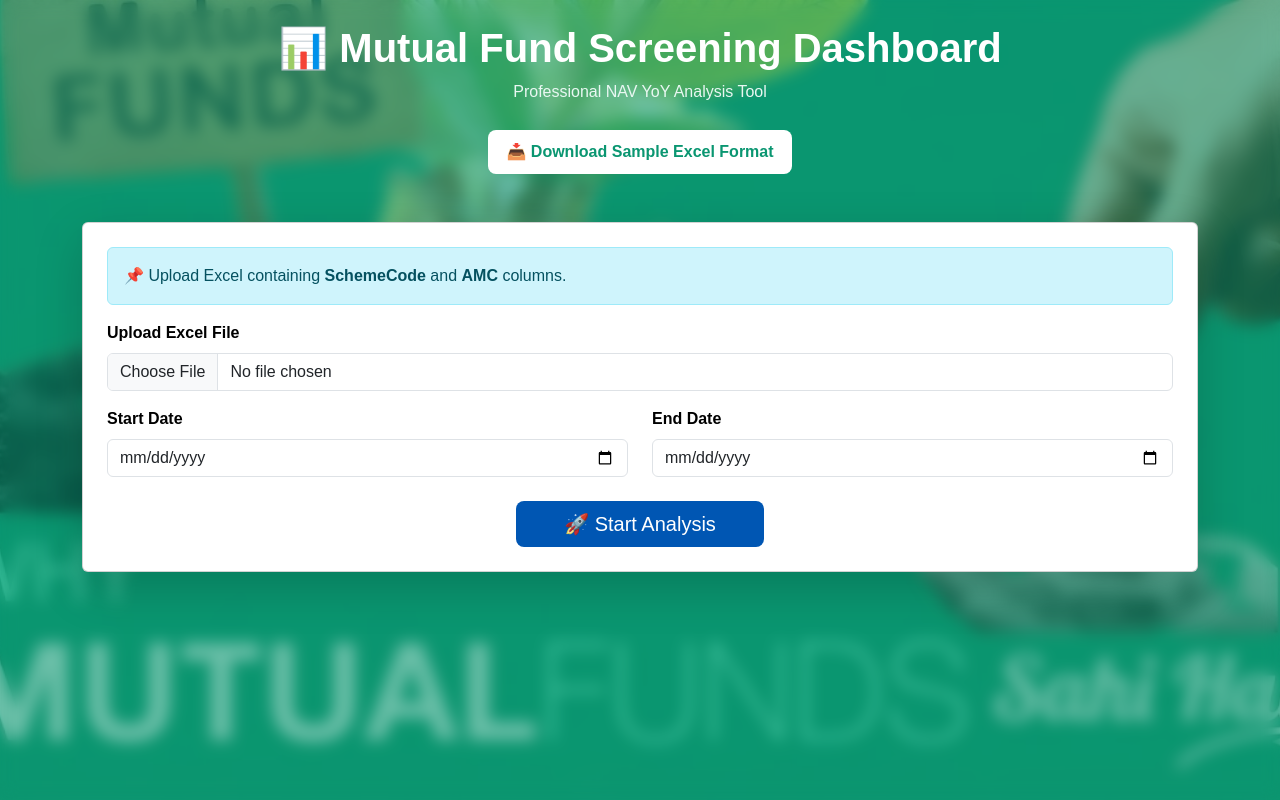
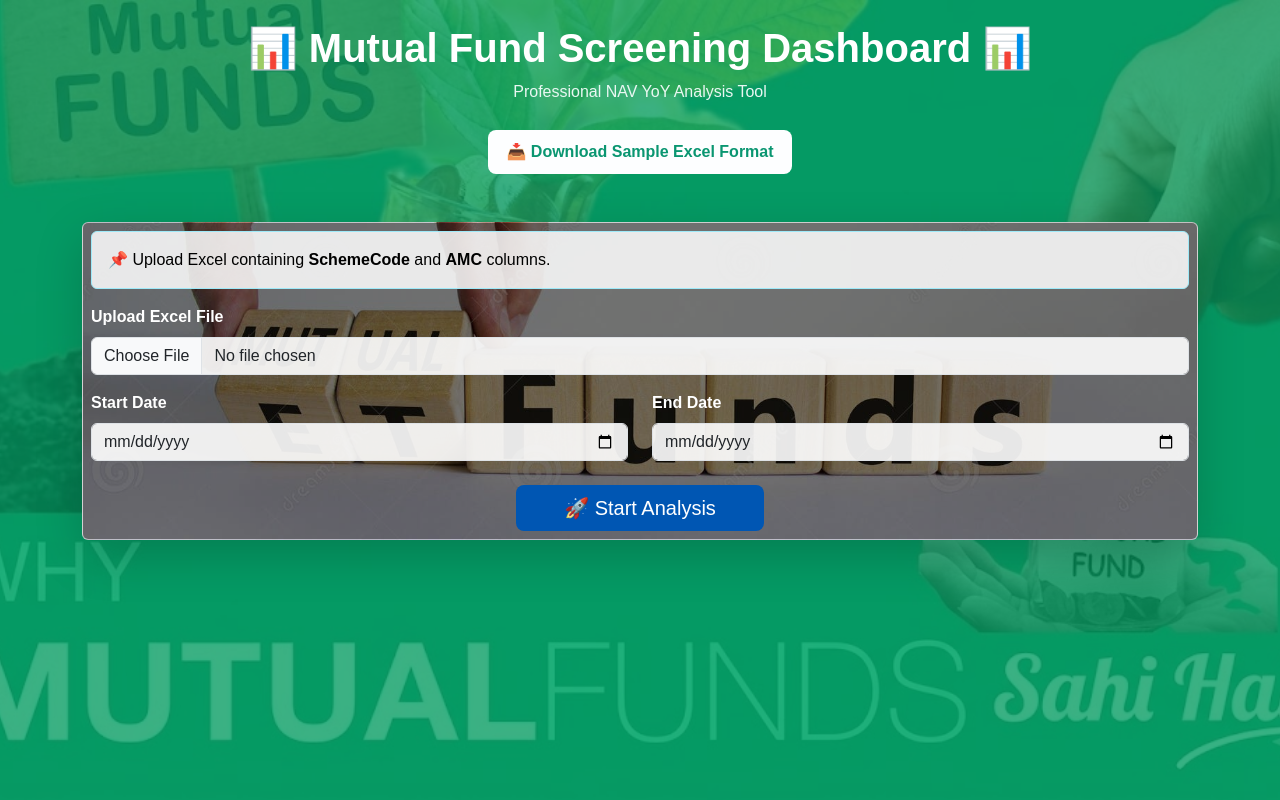
Before and after one commit to mayanktyagi26-ui/mfdb, a Flask app: page / in a window 1280 px wide. Run offline with Flask 3, Linux system fonts and the light colour scheme.

Commit message:
Updated UI design

```diff
--- a/static/css/style.css
+++ b/static/css/style.css
@@ -73,3 +73,39 @@ body {
     margin-top: 20px;
     font-size: 20px;
 }
+
+/* Upload Card Background */
+.upload-card {
+    background-image: url("/static/images/upload-bg.jpg");
+    background-size: cover;
+    background-position: center;
+    background-repeat: no-repeat;
+    position: relative;
+    overflow: hidden;
+    color: white;
+}
+
+/* Dark overlay for readability */
+.upload-card::before {
+    content: "";
+    position: absolute;
+    inset: 0;
+    background: rgba(0, 0, 0, 0.55); /* adjust darkness */
+    z-index: 0;
+}
+
+/* Keep content above overlay */
+.upload-card > * {
+    position: relative;
+    z-index: 1;
+}
+
+
+.upload-card .form-control {
+    background-color: rgba(255, 255, 255, 0.9);
+}
+
+.upload-card .alert {
+    background-color: rgba(255, 255, 255, 0.85);
+    color: black;
+}
--- a/templates/index.html
+++ b/templates/index.html
@@ -13,7 +13,7 @@
     <style>
         /* ===== Blurred Background Image ===== */
         body {
-            margin: 0;
+            margin: 3;
             font-family: sans-serif;
             position: relative;
             min-height: 100vh;
@@ -27,7 +27,7 @@
             width: 100%;
             height: 100%;
             background: url("{{ url_for('static', filename='images/finance-bg.jpg') }}") no-repeat center center/cover;
-            filter: blur(8px);
+            filter: blur(0px);
             z-index: -2;
         }
 
@@ -39,7 +39,7 @@
             left: 0;
             width: 100%;
             height: 100%;
-            background: rgba(10, 150, 113, 0.6);
+            background: rgba(4, 155, 97, 0.781);
             z-index: -1;
         }
 
@@ -53,7 +53,7 @@
         }
 
         .download-btn {
-            background: white;
+            background: rgb(253, 254, 255);
             color: #0A9671;
             padding: 10px 18px;
             border-radius: 8px;
@@ -64,7 +64,7 @@
         }
 
         .download-btn:hover {
-            background: #f1f1f1;
+            background: #efefeff1;
             color: #0A9671;
         }
 
@@ -99,7 +99,7 @@
 
     <!-- Header -->
     <div class="text-center mb-5">
-        <h1 class="title">📊 Mutual Fund Screening Dashboard</h1>
+        <h1 class="title">📊 Mutual Fund Screening Dashboard 📊</h1>
         <p class="subtitle">Professional NAV YoY Analysis Tool</p>
 
         <!-- GitHub Download -->
@@ -111,7 +111,7 @@
     </div>
 
     <!-- Upload Card -->
-    <div class="card shadow-lg p-4 mb-5 bg-white rounded">
+    <div class="card shadow-lg p-2 mb-3 rounded upload-card">
 
         <!-- Instructions -->
         <div class="alert alert-info">
```
Also changed, not shown: static/images/upload-bg.jpg (added).
